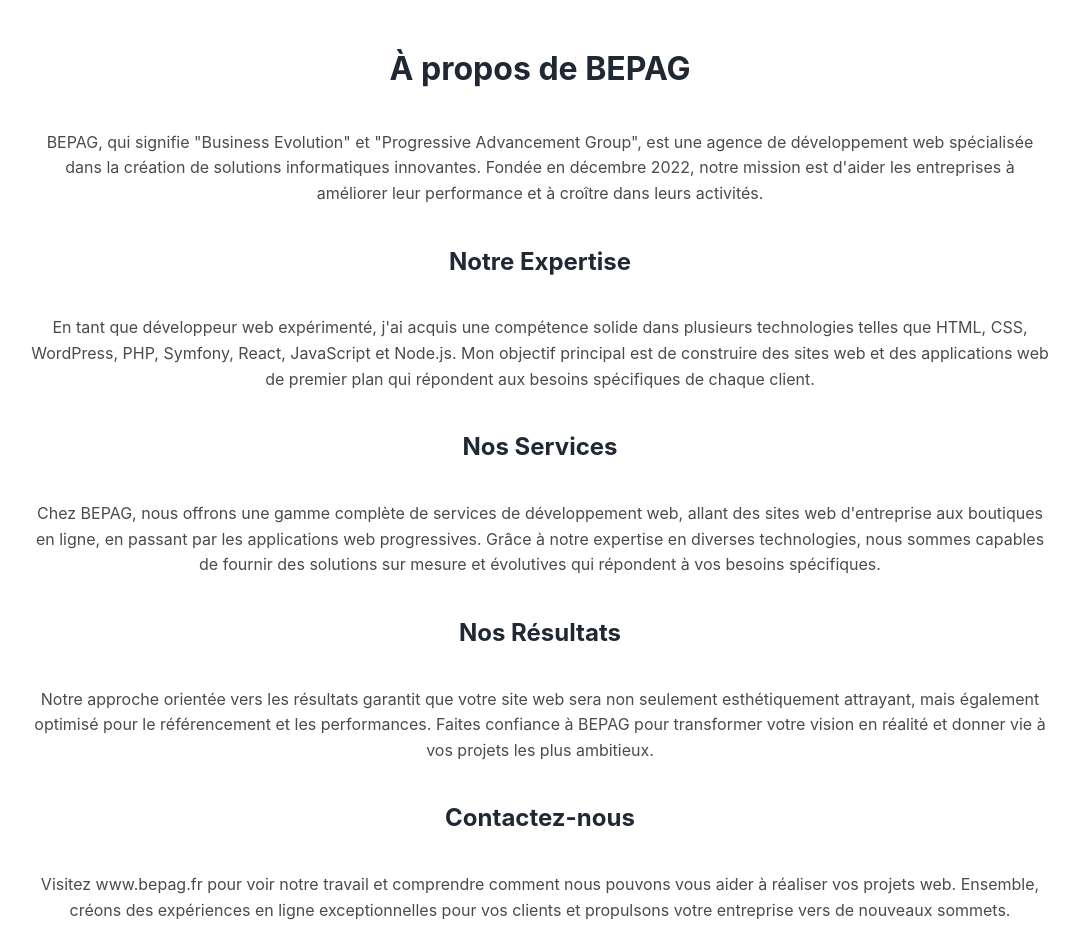
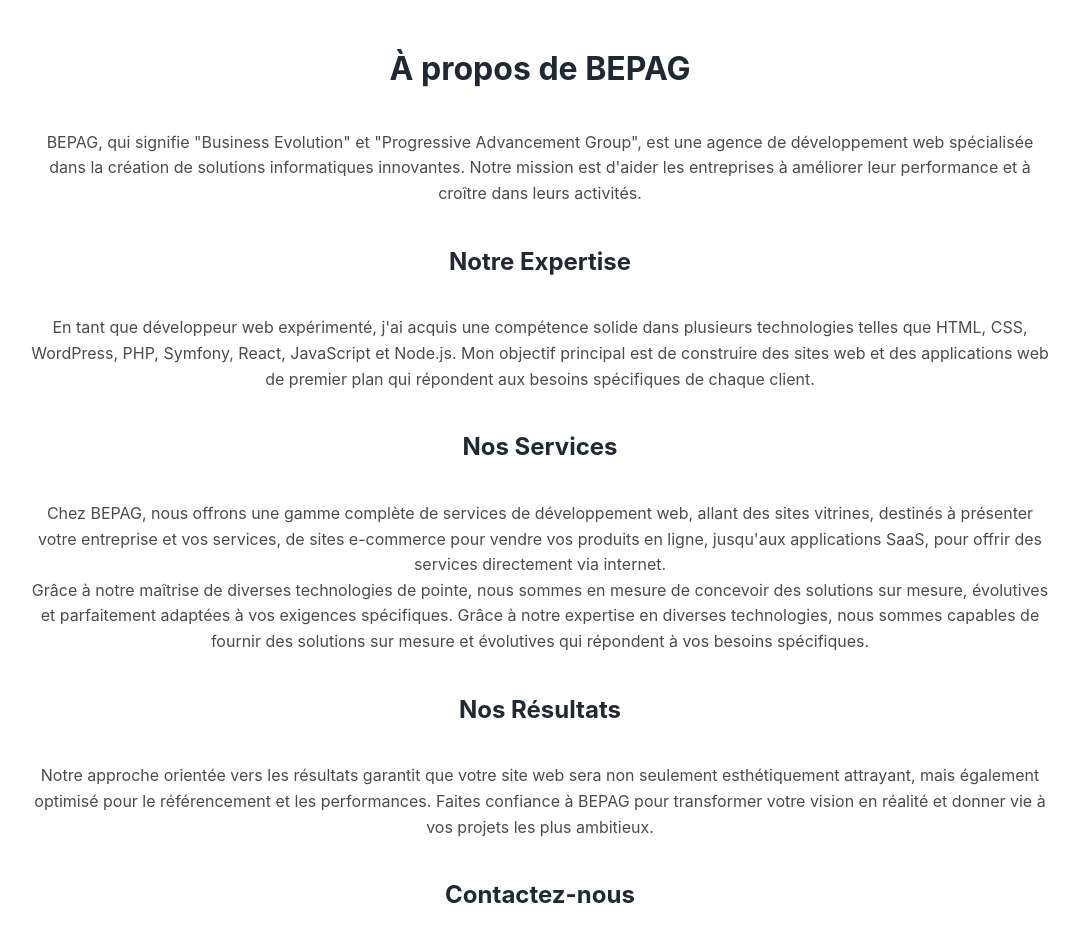
Before and after one commit to mrtchou/sitePerso, a React (Create React App) app: page /about in a window 1280 px wide. Shown: the part 426-1372 px from the top of the page, without its empty margins (100-1179 px from the left). Built offline with nearby package versions, Linux system fonts and the light colour scheme.

Commit message:
modification menu, correction texte in About

```diff
--- a/src/components/Header.js
+++ b/src/components/Header.js
@@ -65,17 +65,17 @@
             <Link to="/about">About</Link>
           </li>
           <li>
+            <Link to="/contact">Contact</Link>
+          </li>
+          {/* <li>
             <Link to="/projects">Nos Projets</Link>
-          </li>
-          <li>
-            <Link to="/contact">Contact</Link>
           </li>
           <li>
             <Link to="/login">Connexion</Link>
           </li>
           <li>
             <Link to="/register">Inscription</Link>
-          </li>
+          </li> */}
         </ul>
       </nav>
 
--- a/src/pages/About.js
+++ b/src/pages/About.js
@@ -8,9 +8,9 @@
       <p>
         BEPAG, qui signifie "Business Evolution" et "Progressive Advancement
         Group", est une agence de développement web spécialisée dans la création
-        de solutions informatiques innovantes. Fondée en décembre 2022, notre
-        mission est d'aider les entreprises à améliorer leur performance et à
-        croître dans leurs activités.
+        de solutions informatiques innovantes. Notre mission est d'aider les
+        entreprises à améliorer leur performance et à croître dans leurs
+        activités.
       </p>
 
       <h2>Notre Expertise</h2>
@@ -25,10 +25,17 @@
       <h2>Nos Services</h2>
       <p>
         Chez BEPAG, nous offrons une gamme complète de services de développement
-        web, allant des sites web d'entreprise aux boutiques en ligne, en
-        passant par les applications web progressives. Grâce à notre expertise
-        en diverses technologies, nous sommes capables de fournir des solutions
-        sur mesure et évolutives qui répondent à vos besoins spécifiques.
+        web, allant des sites vitrines, destinés à présenter votre entreprise et
+        vos services, de sites e-commerce pour vendre vos produits en ligne,
+        jusqu'aux applications SaaS, pour offrir des services directement via
+        internet.
+        <br />
+        Grâce à notre maîtrise de diverses technologies de pointe, nous sommes
+        en mesure de concevoir des solutions sur mesure, évolutives et
+        parfaitement adaptées à vos exigences spécifiques. Grâce à notre
+        expertise en diverses technologies, nous sommes capables de fournir des
+        solutions sur mesure et évolutives qui répondent à vos besoins
+        spécifiques.
       </p>
 
       <h2>Nos Résultats</h2>
@@ -42,10 +49,8 @@
 
       <h2>Contactez-nous</h2>
       <p>
-        Visitez www.bepag.fr pour voir notre travail et comprendre comment nous
-        pouvons vous aider à réaliser vos projets web. Ensemble, créons des
-        expériences en ligne exceptionnelles pour vos clients et propulsons
-        votre entreprise vers de nouveaux sommets.
+        Ensemble, créons des expériences en ligne exceptionnelles pour vos
+        clients et propulsons votre entreprise vers de nouveaux sommets.
       </p>
     </div>
   );
```
